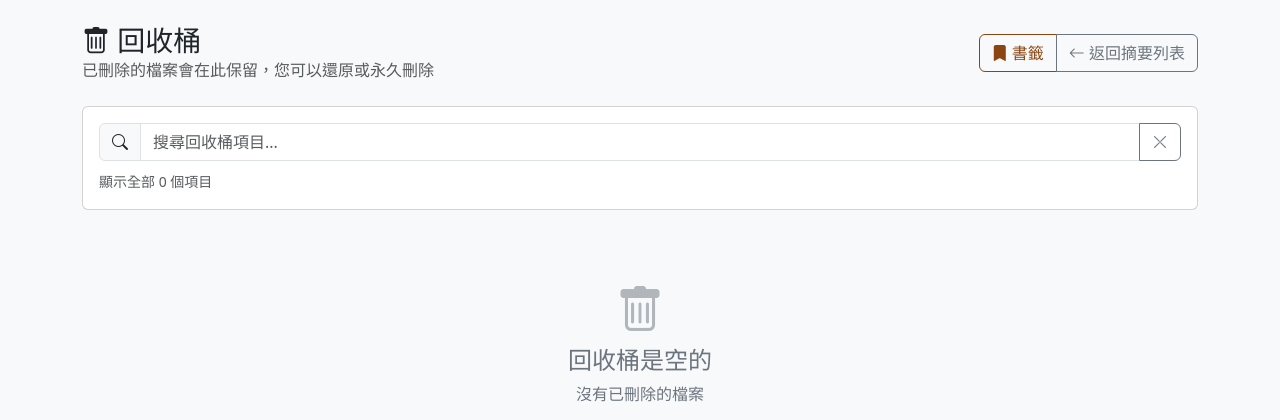
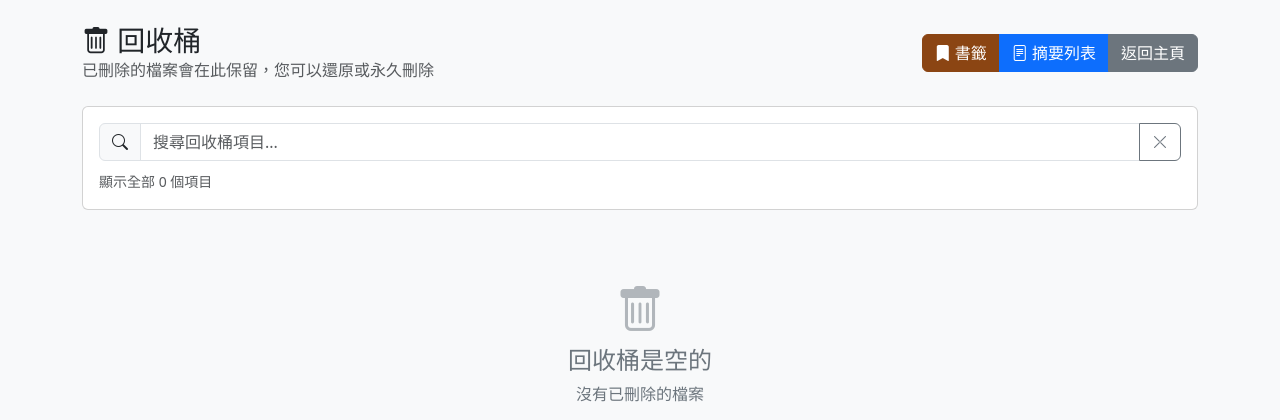
Before and after one commit to zzzaaa12/whisper_webapp, a Flask app: page /trash in a window 1280 px wide. Shown: the top 420 px of the page. Run offline with Flask 3, Linux system fonts and the light colour scheme; parts of the project's set-up code (start-up, migrations or seed data) failed here and were passed over; some libraries are stand-ins or nearby versions.

Commit message:
Standardize navigation button styling across all pages
- Apply consistent button colors and styling to bookmarks, summaries, and trash pages
- Blue buttons for primary navigation (bookmarks, trash pages)
- Brown button for bookmark navigation in summaries page
- Ensure white text color and proper hover effects
- Maintain visual consistency across the web application

```diff
--- a/templates/trash.html
+++ b/templates/trash.html
@@ -39,6 +39,41 @@
             margin-bottom: 1rem;
             opacity: 0.5;
         }
+
+        /* 自定義按鈕樣式 - 統一三個導航按鈕 */
+        .btn-outline-primary {
+            background-color: #0d6efd; /* 藍色背景 */
+            color: #ffffff !important; /* 白色文字 */
+            border-color: #0d6efd;
+        }
+
+        .btn-outline-secondary.nav-bookmark {
+            background-color: #8B4513; /* 咖啡色背景 */
+            color: #ffffff !important; /* 白色文字 */
+            border-color: #8B4513;
+        }
+
+        .btn-secondary {
+            background-color: #6c757d; /* 灰色背景 */
+            color: #ffffff !important; /* 白色文字 */
+            border-color: #6c757d;
+        }
+
+        /* hover 效果 */
+        .btn-outline-primary:hover {
+            opacity: 0.8;
+            color: #ffffff !important;
+        }
+
+        .btn-outline-secondary.nav-bookmark:hover {
+            opacity: 0.8;
+            color: #ffffff !important;
+        }
+
+        .btn-secondary:hover {
+            opacity: 0.8;
+            color: #ffffff !important;
+        }
     </style>
 </head>
 <body>
@@ -54,11 +89,12 @@
                     </div>
                     <div class="btn-group">
                         <a href="/bookmarks" class="btn btn-outline-secondary nav-bookmark">
-                            <i class="bi bi-bookmark-fill bookmark-icon"></i> 書籤
+                            <i class="bi bi-bookmark-fill"></i> 書籤
                         </a>
-                        <a href="/summary" class="btn btn-outline-secondary">
-                            <i class="bi bi-arrow-left"></i> 返回摘要列表
+                        <a href="/summary" class="btn btn-outline-primary">
+                            <i class="bi bi-file-text"></i> 摘要列表
                         </a>
+                        <a href="{{ url_for('index') }}" class="btn btn-secondary">返回主頁</a>
                     </div>
                 </div>
 
```
Also changed, not shown: templates/bookmarks.html (+38 -3 lines), templates/summaries.html (+38 -3 lines).
